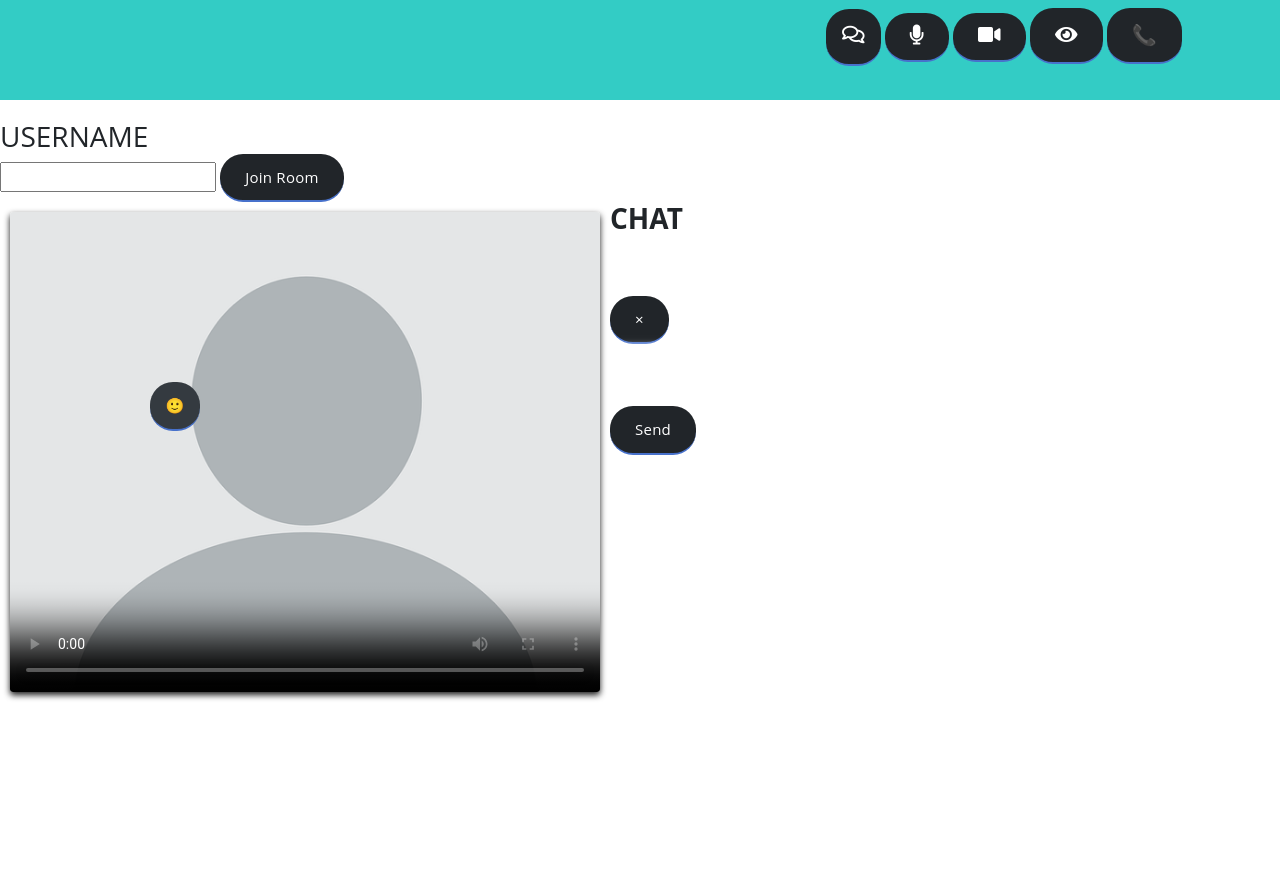
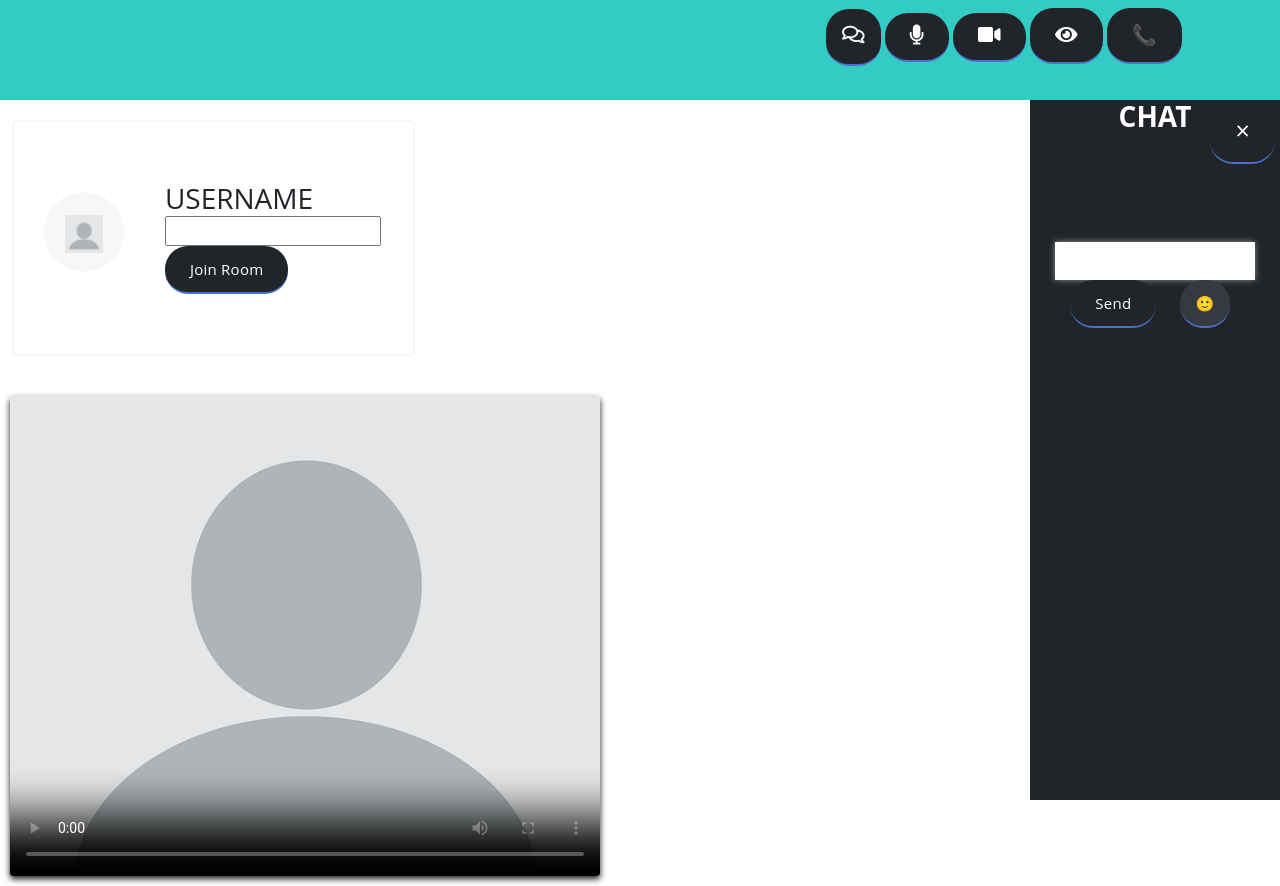
Before and after one commit to satvikakoti/TClone-new, a Django app: page /video/ in a window 1280 px wide. Before the commit the page ends 700 px from the top, so only its background shows below. Run offline with Django 3.2, Linux system fonts and the light colour scheme; some libraries are stand-ins or nearby versions.

Commit message:
Update main.html

```diff
--- a/TeamsCloneProject/chat/templates/chat/main.html
+++ b/TeamsCloneProject/chat/templates/chat/main.html
@@ -19,20 +19,6 @@
     <link rel="stylesheet" href="{% static 'assets/css/owl.css' %}">
 </head>
 <body>
-<!--        <nav class="navbar navbar-expand-lg navbar-dark bg-dark">-->
-<!--                <div class="collapse navbar-collapse" id="navbarSupportedContent">-->
-<!--                  <ul class="navbar-nav mr-auto">-->
-<!--                    <li>-->
-<!--                        <div style="float:right;" class="nav-link">-->
-<!--                            <button class="bg-dark" id="btn-toggle-audio"><i class="fas fa-microphone" style="font-size:20px;"></i></button>-->
-<!--                            <button class="bg-dark" id="btn-toggle-video"><i class="fas fa-video" style="font-size:20px;"></i></button>-->
-<!--                            <button class="bg-dark" id="btn-share-screen" style="font-size:20px;"><i class="fas fa-eye"></i></button>-->
-<!--                            <button class="bg-dark" id="main" onclick="openNav()"><i class="far fa-comments" style="font-size:20px;"></i></button>-->
-<!--                        </div>-->
-<!--                    </li>-->
-<!--                  </ul>-->
-<!--                </div>-->
-<!--        </nav>-->
   <header class="header-area header-sticky wow slideInDown" data-wow-duration="0.75s" data-wow-delay="0s">
     <div class="container">
       <div class="row">
@@ -55,10 +41,30 @@
     </div>
   </header>
 <br><br><br><br><br>
+
+    <div class="container-fluid">
+      <div class="row">
+        <div class="col-lg-4">
+          <div class="service-item wow bounceInUp" data-wow-duration="1s" data-wow-delay="0.3s">
+            <div class="row">
+              <div class="col-lg-4">
+                <div class="icon">
+                  <img src="{% static 'images/profile.png' %}" alt="">
+                </div>
+              </div>
+              <div class="col-lg-8">
+                <div class="right-content">
                     <h3 id="label-username">USERNAME</h3>
                     <div>
                         <input id="username">
                         <button id="btn-join" class="bg-dark">Join Room</button>
+                    </div>
+                </div>
+              </div>
+            </div>
+          </div>
+        </div>
+      </div>
     </div>
 <div>
     <div id="video-container">
@@ -70,20 +76,22 @@
     </div>
 </div>
 <div>
-        <div class="sidebar-right-nav" id="mySidebar">
-            <div>
+        <div class="sidenav bg-dark" id="mySidebar">
+            <div class="col-lg-12">
+                <button class="closebtn bg-dark" onclick="closeNav()">×</button>
                  <h3 class="section-heading"><b>CHAT</b></h3>
-                 <button class="closebtn bg-dark" onclick="closeNav()">×</button>
+
             </div>
-            <div id="messages">
+            <br><br>
+            <div id="messages" class="col-lg-12">
                 <ul id="message-list" class="navbar-nav mr-auto"></ul>
             </div>
+            <div>
                  <input data-emoji-picker="true" type="text" id="msg">
-            <br>
-            <div>
+            </div>
+            <div class="col-lg-8">
                  <button id="btn-send-msg" class="bg-dark">Send</button>
             </div>
-
         </div>
 </div>
 <script src="{% static 'js/main.js' %}"></script>
```
Lines whose indentation alone changed are shown as unchanged.
